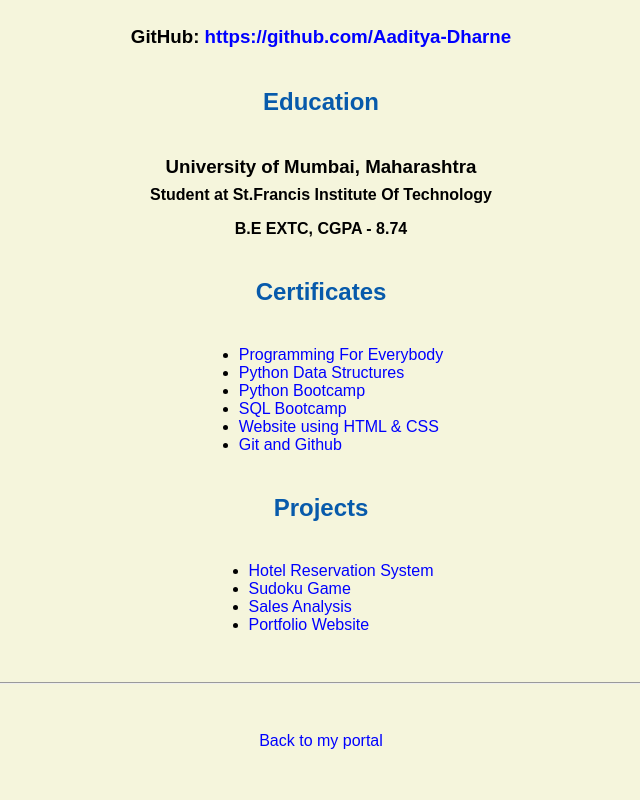
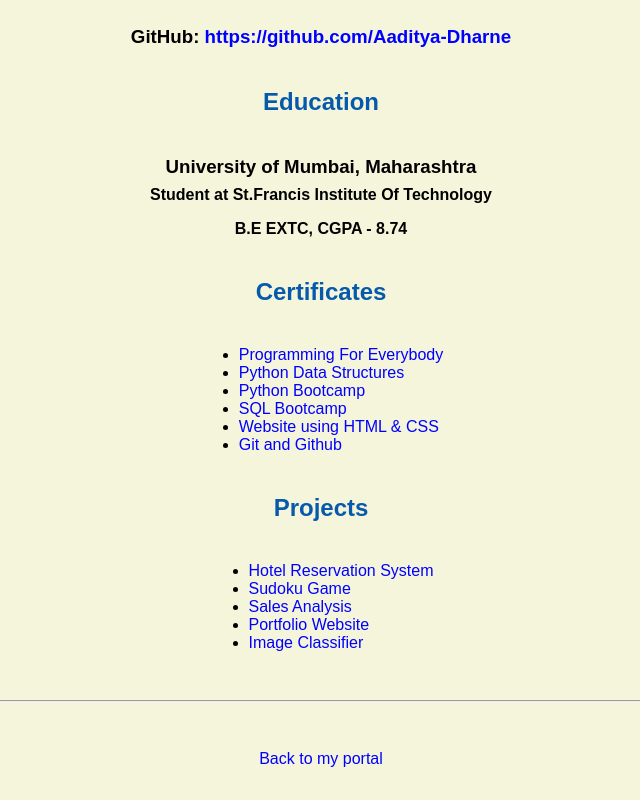
Before and after one commit to Aaditya-Dharne/Aaditya-Dharne.github.io, a plain HTML site: page resume.html in a window 1280 px wide. Shown: the part 595-1395 px from the top of the page, without its empty margins (319-959 px from the left). Drawn offline with Linux system fonts and the light colour scheme.

Commit message:
Update resume.html

```diff
--- a/resume.html
+++ b/resume.html
@@ -63,6 +63,8 @@
           Sales Analysis</a></li>
         <li><a href="https://github.com/Aaditya-Dharne/Aaditya-Dharne.github.io">
           Portfolio Website</a></li>
+        <li><a href="https://github.com/Aaditya-Dharne/Image-Classification">
+            Image Classifier</a></li>
       </ul>
   </body>
 
```
